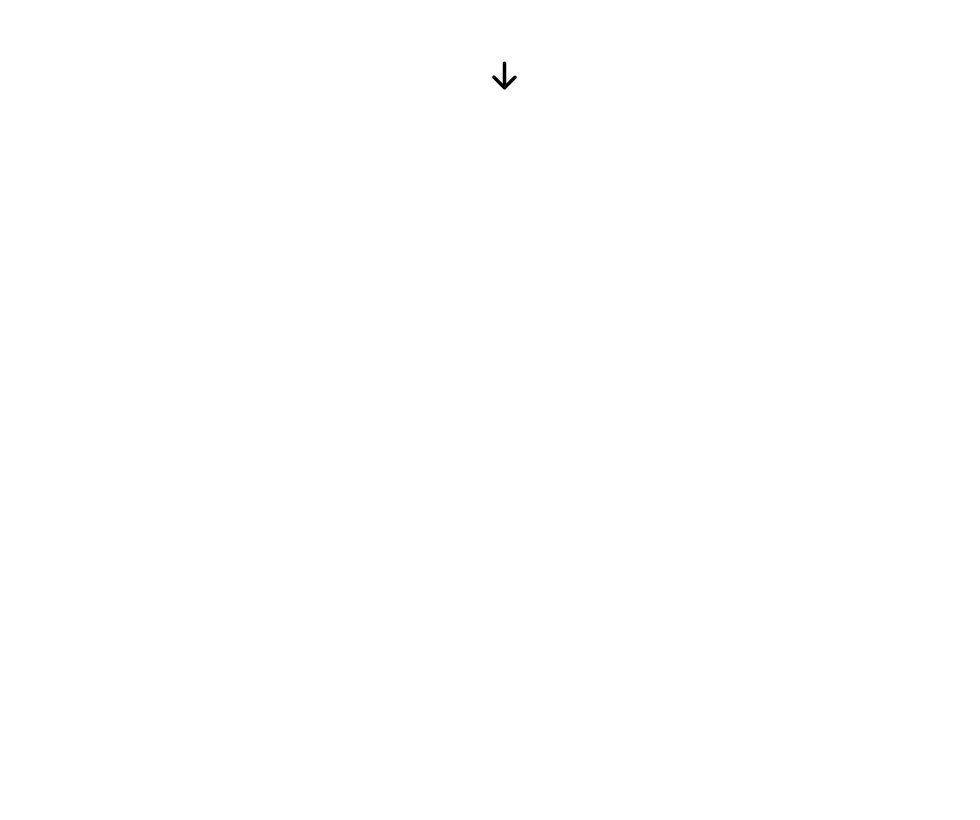
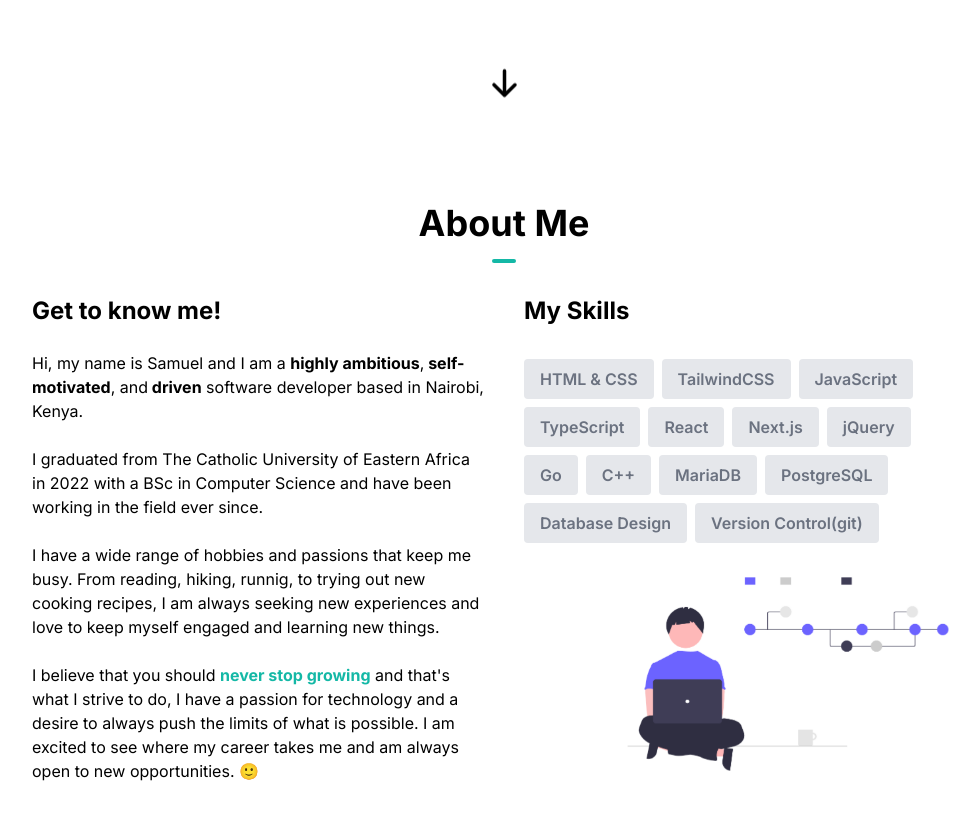
Before and after one commit to Samueelx/portfolio, a Next.js app: page / in a window 1280 px wide. Shown: the part 640-1460 px from the top of the page, without its empty margins (136-1116 px from the left). Before the commit the page ends 800 px from the top, so only its background shows below. Built offline with nearby package versions, Linux system fonts and the light colour scheme.

Commit message:
done with about me section.

```diff
--- a/src/app/page.tsx
+++ b/src/app/page.tsx
@@ -1,8 +1,11 @@
 import HomeSection from "@/components/HomeSection"
+import AboutSection from "@/components/AboutSection"
+
 export default function Home() {
   return (
     <main className="mx-auto max-w-3xl px-4 sm:px-6 md:max-w-5xl">
       <HomeSection />
+      <AboutSection />
     </main>
   )
 }
--- /dev/null
+++ b/src/components/AboutSection.tsx
@@ -0,0 +1,84 @@
+import React from "react";
+import Image from "next/image";
+
+const skills = [
+  { skill: "HTML & CSS" },
+  { skill: "TailwindCSS" },
+  { skill: "JavaScript" },
+  { skill: "TypeScript" },
+  { skill: "React" },
+  { skill: "Next.js" },
+  { skill: "jQuery" },
+  { skill: "Go" },
+  { skill: "C++" },
+  { skill: "MariaDB" },
+  { skill: "PostgreSQL" },
+  { skill: "Database Design" },
+  { skill: "Version Control(git)" }
+];
+
+const AboutSection = () => {
+  return (
+    <section id="about">
+      <div className="my-12 pb-12 md:pt-16 md:pb-48">
+        <h1 className="text-center font-bold text-4xl">About Me
+        <hr className="w-6 h-1 mx-auto my-4 bg-teal-500 border-0 rounded"/>
+        </h1>
+        <div className="flex flex-col space-y-10 items-stretch justify-center align-top md:flex-row md:text-left md:p-4 md:space-y-0 md:space-x-10">
+          <div className="md:w-1/2">
+            <h1 className="text-center text-2xl font-bold mb-6 md:text-left">
+              Get to know me!
+            </h1>
+            <p>
+              {" "}
+              Hi, my name is Samuel and I am a{" "}
+              <span className="font-bold">{"highly ambitious"}</span>,
+              <span className="font-bold">{" self-motivated"}</span>, and
+              <span className="font-bold">{" driven"}</span> software developer
+              based in Nairobi, Kenya.
+            </p>
+            <br />
+            <p>
+              I graduated from The Catholic University of Eastern Africa in 2022
+              with a BSc in Computer Science and have been working in the field
+              ever since.
+            </p>
+            <br />
+            <p>
+              I have a wide range of hobbies and passions that keep me busy.
+              From reading, hiking, runnig, to trying out new cooking recipes, I
+              am always seeking new experiences and love to keep myself engaged
+              and learning new things.
+            </p>
+            <br />
+            <p>
+              I believe that you should{" "}
+              <span className="font-bold text-teal-500">
+                never stop growing
+              </span>{" "}
+              and that&#39;s what I strive to do, I have a passion for
+              technology and a desire to always push the limits of what is
+              possible. I am excited to see where my career takes me and am
+              always open to new opportunities. 🙂
+            </p>
+          </div>
+
+          <div className="md:w-1/2">
+            <h1 className="text-center text-2xl font-bold mb-6 md:text-left">My Skills</h1>
+            <p>
+              <div className="flex flex-wrap flex-row justify-center md:justify-start">
+                {skills.map((item, index) => {
+                  return <p key={index} className="bg-gray-200 px-4 py-2 mr-2 mt-2 text-gray-500 rounded font-semibold">{item.skill}</p>
+                })}
+              </div>
+            </p>
+            <Image className="hidden md:block md:relative md:bottom-4 md:left-16 md:z-0 mt-6"
+            src="/about_image.png" alt="about image" width={400} height={400}/>
+          </div>
+        </div>
+      </div>
+    </section>
+  );
+};
+
+export default AboutSection;
```
Also changed, not shown: public/about_image.png (added).
